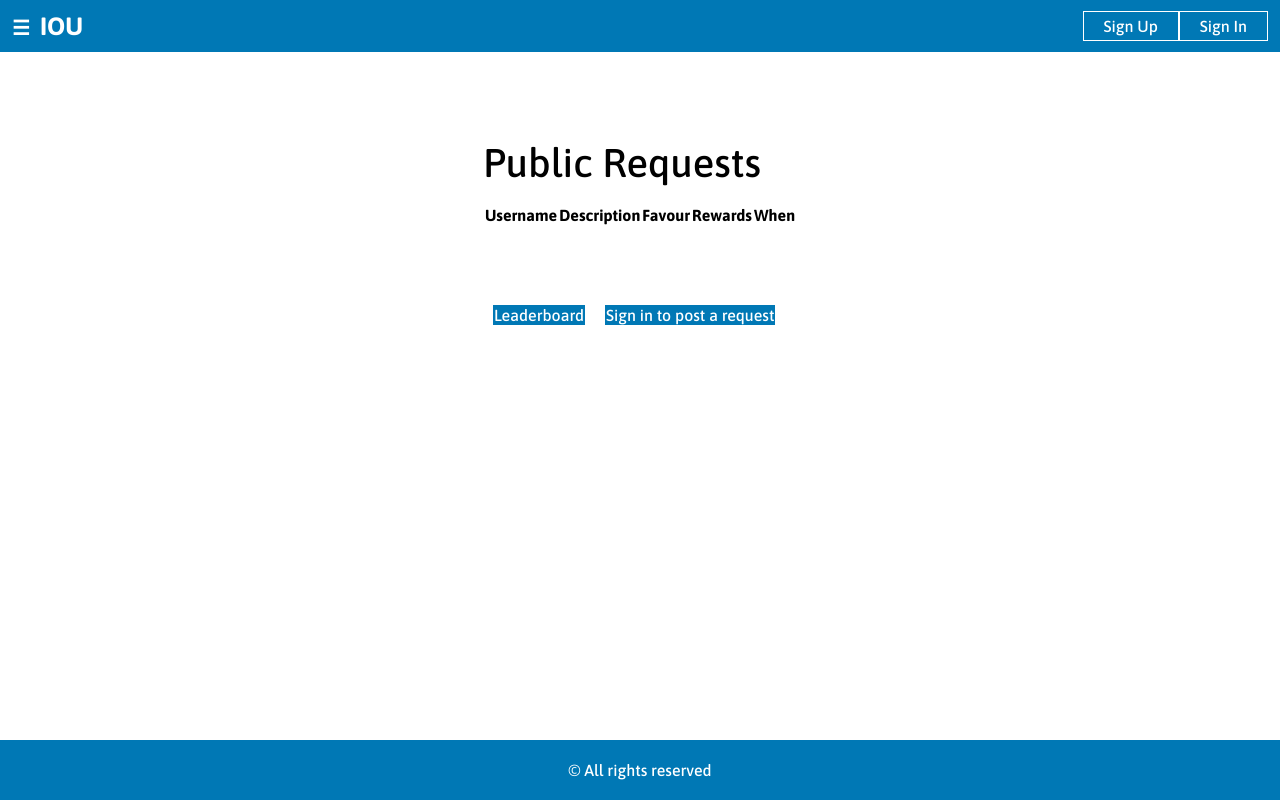
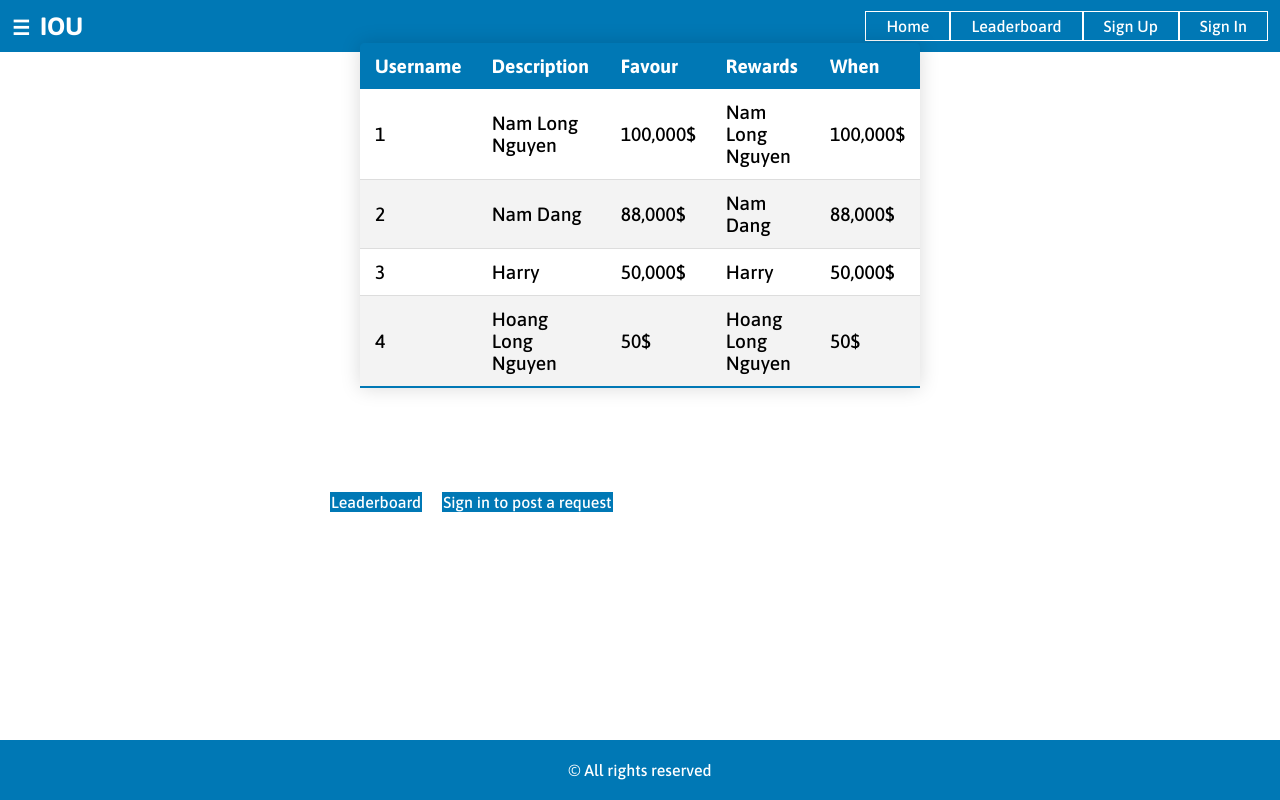
Before and after one commit to ndang247/AIP-IOU-Assignment-2, a React (Create React App) app in the folder IOU-Project/: page / in a window 1280 px wide. Built offline with nearby package versions, Linux system fonts and the light colour scheme.

Commit message:
Add leaderboard and public requests

```diff
--- a/IOU-Project/frontend/index.html
+++ b/IOU-Project/frontend/index.html
@@ -25,7 +25,7 @@
             <button onclick="closeSidebar()">x</button>
         </aside>
 
-        <main>
+        <main class="main">
             <section class = "jumbotron text-centre">
                 <div class = 'container'>
                     <h1 class = 'jumbotron-heading'>Public Request</h1>
--- a/IOU-Project/frontend/leaderboard.html
+++ b/IOU-Project/frontend/leaderboard.html
@@ -0,0 +1,60 @@
+<!DOCTYPE html>
+<html lang="en">
+<head>
+    <meta charset="UTF-8">
+    <meta name="viewport" content="width=device-width, initial-scale=1.0">
+    <link rel="stylesheet" href="style.css">
+    <title>Leaderboard</title>
+</head>
+<body>
+    <div class="container">
+        <header class="header">
+            <div class="brand">
+                <button onclick="openSidebar()">
+                    &#9776;
+                </button>
+                <a href="index.html">IOU</a>
+            </div>
+
+            <div class="header-links">
+                <a href="index.html">Home</a>
+            </div>
+        </header>
+
+        <aside class="sidebar">
+            <button onclick="closeSidebar()">x</button>
+        </aside>
+    <h1 class="leaderboard-title">Leaderboard</h1>
+    <table class="leaderboard-table">
+        <thead>
+            <tr>
+                <th>Rank</th>
+                <th>Username</th>
+                <th>Amount</th>
+            </tr>
+        </thead>
+        <tbody>
+            <tr>
+                <td>1</td>
+                <td>Nam Long Nguyen</td>
+                <td>100,000$</td>
+            </tr>
+            <tr>
+                <td>2</td>
+                <td>Nam Dang</td>
+                <td>88,000$</td>
+            </tr>
+            <tr>
+                <td>3</td>
+                <td>Harry</td>
+                <td>50,000$</td>
+            </tr>
+            <tr>
+                <td>4</td>
+                <td>Hoang Long Nguyen</td>
+                <td>50$</td>
+            </tr>
+        </tbody>
+    </table>
+</body>
+</html>
--- a/IOU-Project/frontend/signin.html
+++ b/IOU-Project/frontend/signin.html
@@ -4,7 +4,7 @@
     <meta name="viewport" content="width=device-width, initial-scale=1.0">
     <link rel="stylesheet" href="style.css">
 
-    <title>IOU</title>
+    <title>Sign in</title>
 </head>
 <body>
     <div class="container">
--- a/IOU-Project/frontend/style.css
+++ b/IOU-Project/frontend/style.css
@@ -132,6 +132,7 @@
     padding: 2rem;
     border: .1rem #c0c0c0 solid;
     border-radius: .5rem;
+    box-shadow: 0 0 20px rgba(0, 0, 0, 0.15);
 }
 
 .form-control {
@@ -233,6 +234,60 @@ main {
     margin-left: 10px;
     margin-right: 10px;
 }
+
+/*Leaderboard*/
+.leaderboard-table, .request-table {
+    border-collapse: collapse;
+    margin: 25px 40px;
+    font-size: 1.2em;
+    min-width: 400px;
+    font-family: Asap, sans-serif;
+    border-radius: 5px 5px 0 0;
+    overflow: hidden;
+    box-shadow: 0 0 20px rgba(0, 0, 0, 0.15);
+}
+
+.leaderboard-table thead tr,
+.request-table thead tr {
+    background-color: #0078B5;
+    color: #ffffff;
+    text-align: left;
+    font-weight: bold;
+}
+
+.leaderboard-table th,
+.leaderboard-table td,
+.request-table th,
+.request-table td {
+    padding: 12px 15px;
+
+}
+
+.leaderboard-table tbody tr,
+.request-table tbody tr {
+    border-bottom: 1px solid #dddddd;
+}
+
+.leaderboard-table tbody tr:nth-of-type(even),
+.request-table tbody tr:nth-of-type(even) {
+    background-color: #f3f3f3;
+}
+
+.leaderboard-table tbody tr:last-of-type,
+.request-table tbody tr:last-of-type {
+    border-bottom: 2px solid #0078B5;
+}
+
+.leaderboard-title {
+    font-weight: bold;
+    margin: 1rem;
+    text-align: center;
+    font-size: 2.5rem;
+    color: #0078B5;
+}
+
+
+
 /* cards
 .py-5 {
     padding-bottom: 3rem!important;
--- a/IOU-Project/src/App.js
+++ b/IOU-Project/src/App.js
@@ -6,6 +6,7 @@ import HomePage from './components/homepage';
 import SignIn from './components/signin';
 import SignUp from './components/signup';
 import Footer from './components/footer';
+import Leaderboard from './components/leaderboard';
 import "./Style.css";
 
 // react will render the component based on the path/route specified
@@ -18,6 +19,7 @@ function App() {
         <Route path='/' exact component={HomePage}/>
         <Route path='/signin' component={SignIn}/>
         <Route path='/signup' component={SignUp}/>
+        <Route path='/leaderboard' component={Leaderboard}/>
         <Route path='/' component={Footer}/>
       </div>
     </Router>
--- a/IOU-Project/src/Style.css
+++ b/IOU-Project/src/Style.css
@@ -132,6 +132,7 @@
     padding: 2rem;
     border: .1rem #c0c0c0 solid;
     border-radius: .5rem;
+    box-shadow: 0 0 20px rgba(0, 0, 0, 0.15);
 }
 
 .form-control {
@@ -233,6 +234,59 @@ main {
     margin-left: 10px;
     margin-right: 10px;
 }
+
+/*Leaderboard*/
+.leaderboard-table, .request-table {
+    border-collapse: collapse;
+    margin: 25px 40px;
+    font-size: 1.2em;
+    min-width: 400px;
+    font-family: Asap, sans-serif;
+    border-radius: 5px 5px 0 0;
+    overflow: hidden;
+    box-shadow: 0 0 20px rgba(0, 0, 0, 0.15);
+}
+
+.leaderboard-table thead tr,
+.request-table thead tr {
+    background-color: #0078B5;
+    color: #ffffff;
+    text-align: left;
+    font-weight: bold;
+}
+
+.leaderboard-table th,
+.leaderboard-table td,
+.request-table th,
+.request-table td {
+    padding: 12px 15px;
+
+}
+
+.leaderboard-table tbody tr,
+.request-table tbody tr {
+    border-bottom: 1px solid #dddddd;
+}
+
+.leaderboard-table tbody tr:nth-of-type(even),
+.request-table tbody tr:nth-of-type(even) {
+    background-color: #f3f3f3;
+}
+
+.leaderboard-table tbody tr:last-of-type,
+.request-table tbody tr:last-of-type {
+    border-bottom: 2px solid #0078B5;
+}
+
+.leaderboard-title {
+    font-weight: bold;
+    margin: 1rem;
+    text-align: center;
+    font-size: 2.5rem;
+    color: #0078B5;
+}
+
+
 /* cards
 .py-5 {
     padding-bottom: 3rem!important;
--- a/IOU-Project/src/components/homepage.js
+++ b/IOU-Project/src/components/homepage.js
@@ -9,7 +9,7 @@ export default class HomePage extends React.Component {
                 <section className='jumbotron text-centre'>
                     <div className='container'>
                         <h1 className='jumbotron-heading'>Public Requests</h1>
-                        <table>
+                        <table className="request-table">
                             <thead>
                                 <tr>
                                     <th>Username</th>
@@ -19,6 +19,36 @@ export default class HomePage extends React.Component {
                                     <th>When</th>
                                 </tr>
                             </thead>
+                            <tbody>
+                                <tr>
+                                    <td>1</td>
+                                    <td>Nam Long Nguyen</td>
+                                    <td>100,000$</td>
+                                    <td>Nam Long Nguyen</td>
+                                    <td>100,000$</td>
+                                </tr>
+                                <tr>
+                                    <td>2</td>
+                                    <td>Nam Dang</td>
+                                    <td>88,000$</td>
+                                    <td>Nam Dang</td>
+                                    <td>88,000$</td>
+                                </tr>
+                                <tr>
+                                    <td>3</td>
+                                    <td>Harry</td>
+                                    <td>50,000$</td>
+                                    <td>Harry</td>
+                                    <td>50,000$</td>
+                                </tr>
+                                <tr>
+                                    <td>4</td>
+                                    <td>Hoang Long Nguyen</td>
+                                    <td>50$</td>
+                                    <td>Hoang Long Nguyen</td>
+                                    <td>50$</td>
+                                </tr>
+                            </tbody>
                         </table>
                         <br/>
                         <p>
--- /dev/null
+++ b/IOU-Project/src/components/leaderboard.js
@@ -0,0 +1,43 @@
+import React from "react";
+import "../Style.css"
+
+export default class Leaderboard extends React.Component {
+    render() {
+        return (
+            <body>
+                <h1 className="leaderboard-title">Leaderboard</h1>
+                <table className="leaderboard-table">
+                    <thead>
+                        <tr>
+                            <th>Rank</th>
+                            <th>Username</th>
+                            <th>Amount</th>
+                        </tr>
+                    </thead>
+                    <tbody>
+                        <tr>
+                            <td>1</td>
+                            <td>Nam Long Nguyen</td>
+                            <td>100,000$</td>
+                        </tr>
+                        <tr>
+                            <td>2</td>
+                            <td>Nam Dang</td>
+                            <td>88,000$</td>
+                        </tr>
+                        <tr>
+                            <td>3</td>
+                            <td>Harry</td>
+                            <td>50,000$</td>
+                        </tr>
+                        <tr>
+                            <td>4</td>
+                            <td>Hoang Long Nguyen</td>
+                            <td>50$</td>
+                        </tr>
+                    </tbody>
+                </table>
+            </body>
+            );
+    }
+}
--- a/IOU-Project/src/components/navbar.js
+++ b/IOU-Project/src/components/navbar.js
@@ -14,8 +14,11 @@ export default class Navbar extends React.Component {
                         <Link to='/'>IOU</Link>
                     </div>
                     <div className="header-links">
+                        <Link to='/'>Home</Link>
+                        <Link to='/leaderboard'>Leaderboard</Link>
                         <Link to='/signup'>Sign Up</Link>
                         <Link to='/signin'>Sign In</Link>
+
                     </div>
                 </header>
 
```
